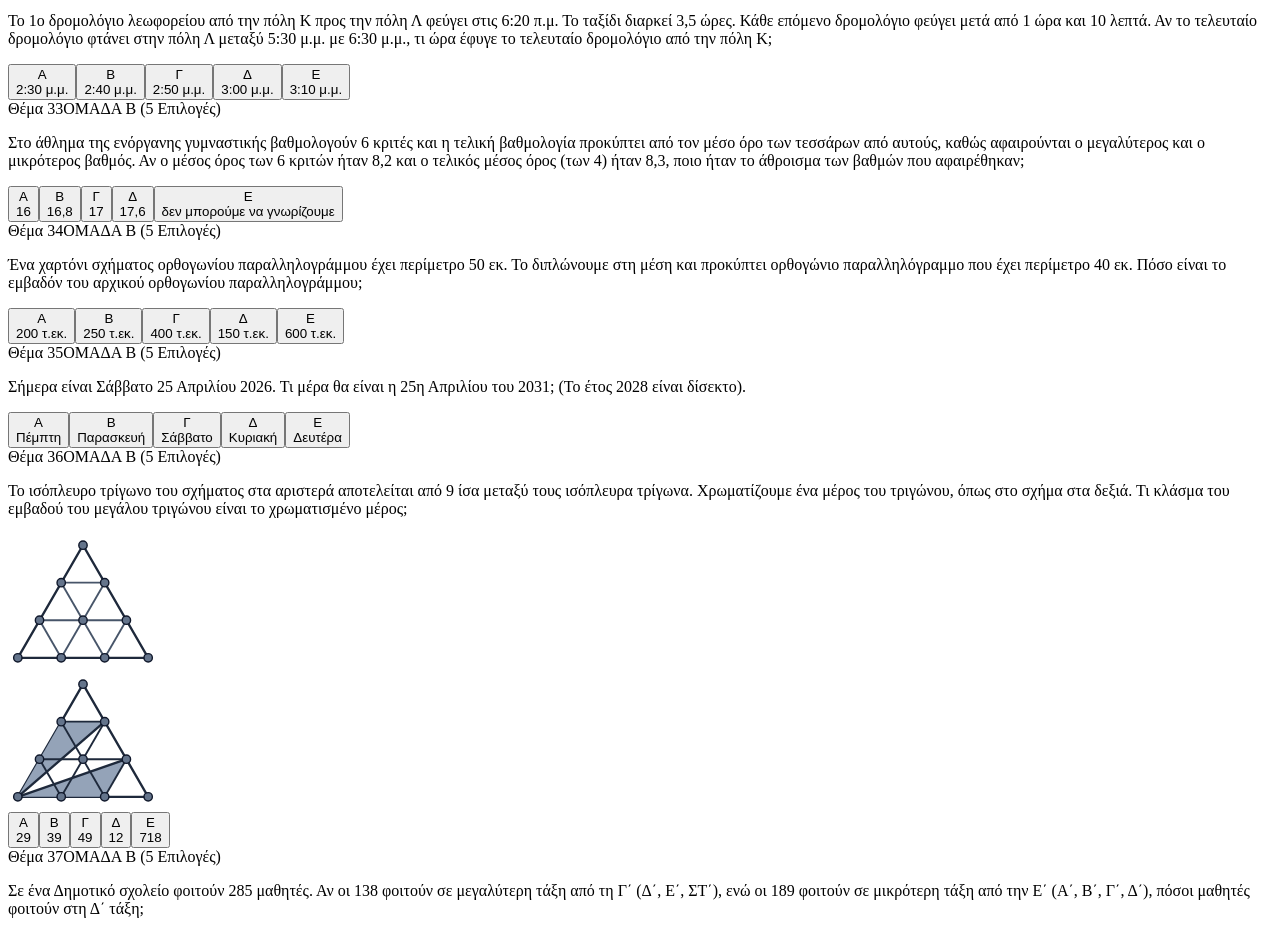
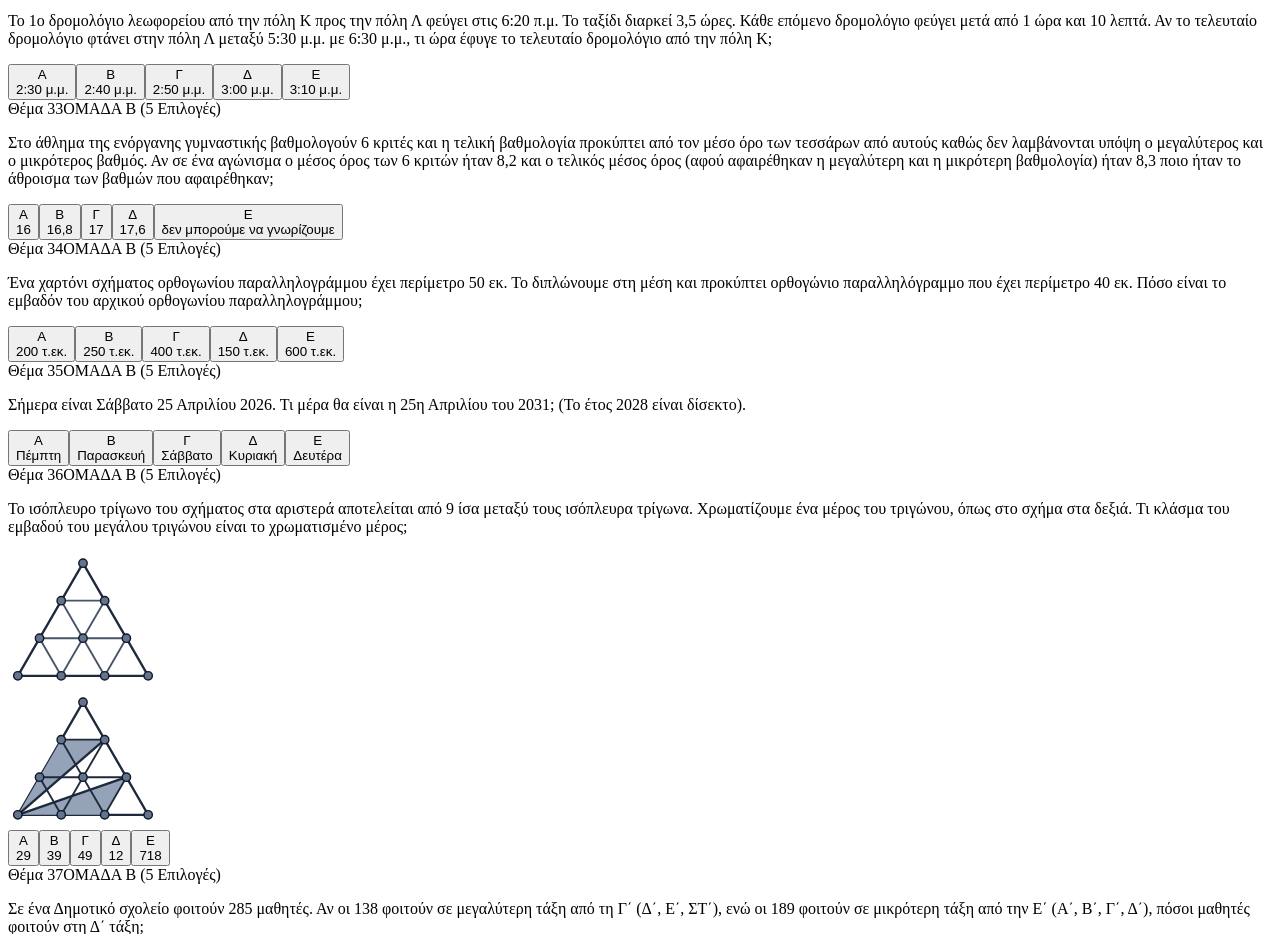
Before and after one commit to gkrimpas-lab/learn-maths-2026, a Next.js app: page /protipa/themata-2026 in a window 1280 px wide. Shown: the part 2500-3434 px from the top of the page. Built offline with nearby package versions, Linux system fonts and the light colour scheme.

Commit message:
Revise prompt text for gymnastics scoring question
Updated prompt text for gymnastics scoring question to improve clarity and detail.

```diff
--- a/pages/protipa/themata-2026.js
+++ b/pages/protipa/themata-2026.js
@@ -1558,7 +1558,7 @@ const QUESTIONS_2026 = [
     id: 13,
     officialNumber: 33,
     group: 'ΟΜΑΔΑ Β (5 Επιλογές)',
-    promptText: 'Στο άθλημα της ενόργανης γυμναστικής βαθμολογούν 6 κριτές και η τελική βαθμολογία προκύπτει από τον μέσο όρο των τεσσάρων από αυτούς, καθώς αφαιρούνται ο μεγαλύτερος και ο μικρότερος βαθμός. Αν ο μέσος όρος των 6 κριτών ήταν 8,2 και ο τελικός μέσος όρος (των 4) ήταν 8,3, ποιο ήταν το άθροισμα των βαθμών που αφαιρέθηκαν;',
+    promptText: 'Στο άθλημα της ενόργανης γυμναστικής βαθμολογούν 6 κριτές και η τελική βαθμολογία προκύπτει από τον μέσο όρο των τεσσάρων από αυτούς καθώς δεν λαμβάνονται υπόψη ο μεγαλύτερος και ο μικρότερος βαθμός. Αν σε ένα αγώνισμα ο μέσος όρος των 6 κριτών ήταν 8,2 και ο τελικός μέσος όρος (αφού αφαιρέθηκαν η μεγαλύτερη και η μικρότερη βαθμολογία) ήταν 8,3 ποιο ήταν το άθροισμα των βαθμών που αφαιρέθηκαν;',
     options: [
       { key: 'A', label: '16', raw: '16' },
       { key: 'B', label: '16,8', raw: '16.8' },
```
